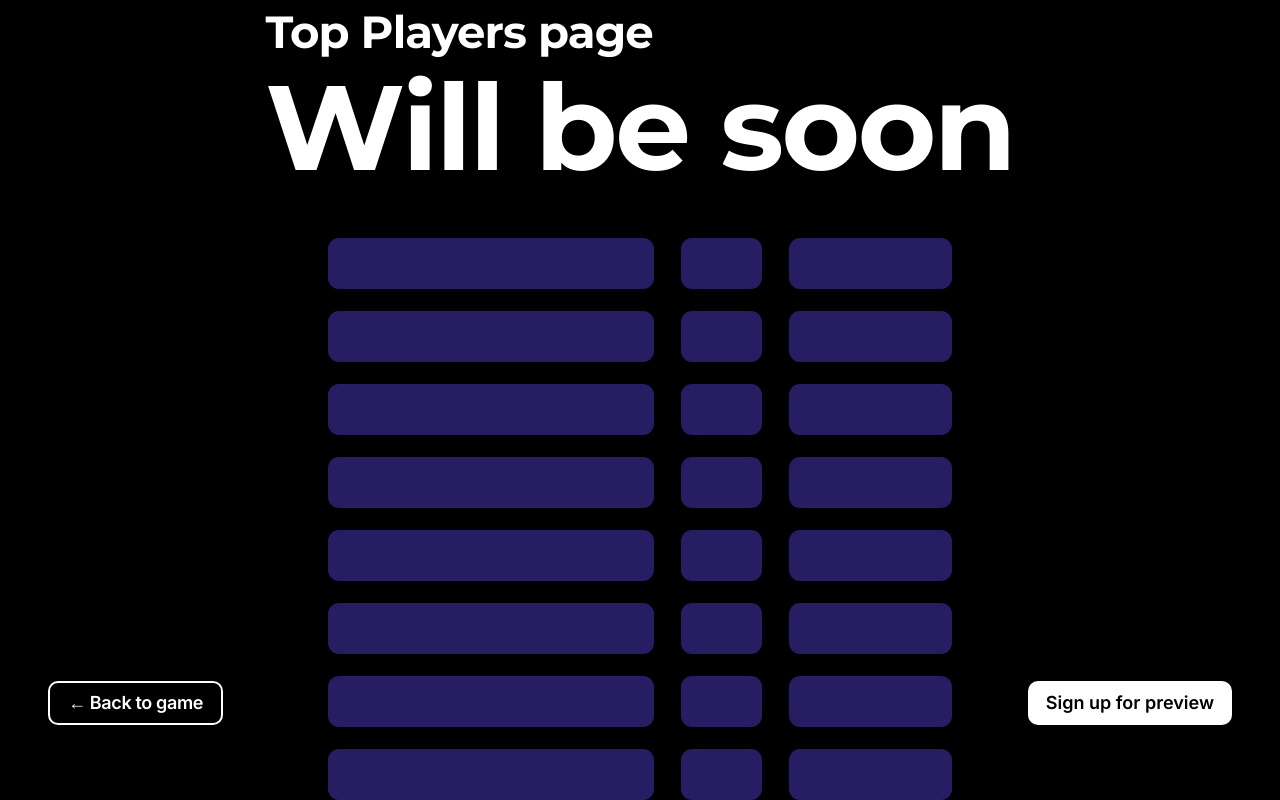
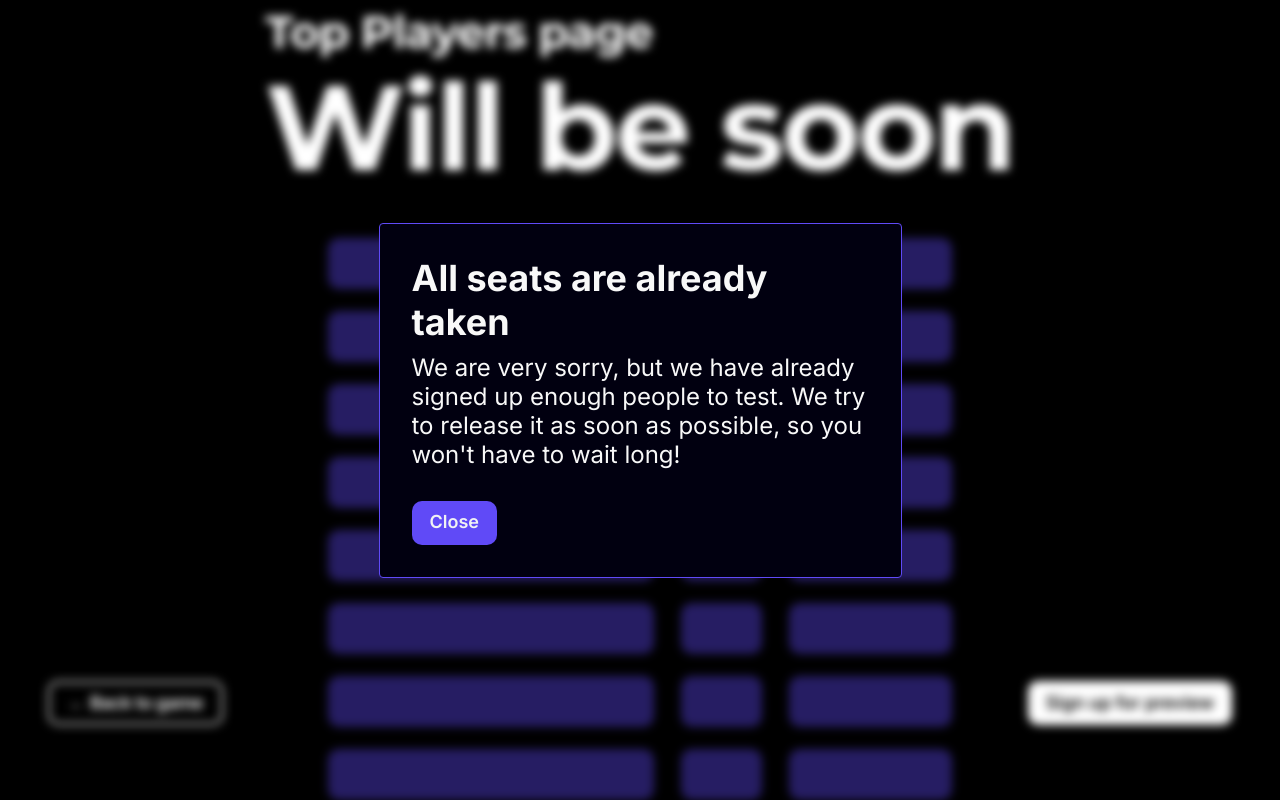
Before and after one commit to mbuslenko/pixold-web, a React (Create React App) app: page /score in a window 1280 px wide. Both pictures are taken after a click on the button "Sign up for preview". Built offline with nearby package versions, Linux system fonts and the light colour scheme.

Commit message:
top-page: add modal, component TopPlayer

```diff
--- a/src/pages/topPage/TopPage.scss
+++ b/src/pages/topPage/TopPage.scss
@@ -6,6 +6,10 @@
   height: 100vh;
 
   position: relative;
+}
+
+.top-wrap.is-blurred {
+  filter: blur(5px);
 }
 
 .top-content {
@@ -88,12 +92,34 @@
   letter-spacing: -0.02em;
   color: #ffffff;
   border: 2px solid #ffffff;
-  flex-shrink: 0;
+  /*  flex-shrink: 0; */
 }
 
 .top-show {
   background: #ffffff;
-  flex-shrink: 0;
+  /* flex-shrink: 0; */
+}
+
+.top-modal-wrapper {
+  position: fixed;
+  top: 0;
+  left: 0;
+  width: 100%;
+  height: 100%;
+  display: flex;
+  justify-content: center;
+  align-items: center;
+}
+
+.top-modal-size {
+  width: 523px;
+  max-height: 80%;
+  padding: 32px;
+}
+
+.top-btn-close {
+  background: $purple;
+  color: $font-grey;
 }
 
 @media screen and (max-width: $screen-max-width-mobile) {
@@ -134,6 +160,10 @@
     top: 3.75%;
   }
 
+  .top-modal-size {
+    width: 335px;
+  }
+
   /*   .top-show-wrap {
     right: 3.75%;
   } */
--- a/src/pages/topPage/TopPage.tsx
+++ b/src/pages/topPage/TopPage.tsx
@@ -1,56 +1,79 @@
+import { useState } from 'react';
+import { Link } from 'react-router-dom';
+
+import { blockScrolling, unblockScrolling } from '../../shared/ts/helperFunctions';
+
 import { Button } from '../../components/ui-kit/button/Button';
+import { Modal } from '../../components/ui-kit/modal/Modal';
 
 import './TopPage.scss';
+import { TopPlayer } from './TopPlayer';
 
-/* interface ICellContent {
-  content: string | number;
-}
-
-export const Cell: React.FC<ICellContent> = ({ content }) => {
-  return <div>{content}</div>;
-}; */
+const arrTopPlayers = [
+  { username: '', place: '', score: '' },
+  { username: '', place: '', score: '' },
+  { username: '', place: '', score: '' },
+  { username: '', place: '', score: '' },
+  { username: '', place: '', score: '' },
+  { username: '', place: '', score: '' },
+  { username: '', place: '', score: '' },
+  { username: '', place: '', score: '' },
+];
 
 export const TopPage: React.FC = () => {
+  const [isVisibleModalPreview, setIsVisibleModalPreview] = useState<boolean>(false);
+
+  const showModalPreview = (): void => {
+    blockScrolling();
+    setIsVisibleModalPreview(true);
+  };
+
+  const hideModalPreview = (): void => {
+    setIsVisibleModalPreview(false);
+    unblockScrolling();
+  };
+
+  const modalHeading = 'All seats are already taken';
+
+  const modalText =
+    "We are very sorry, but we have already signed up enough people to test. We try to release it as soon as possible, so you won't have to wait long!";
+
   return (
-    <div className="top-wrap">
+    <>
+      <div className={`top-wrap ${isVisibleModalPreview && 'is-blurred'}`}>
         <div className="top-content">
           <div className="top-back-wrap">
+            <Link to="/game">
               <Button text="← Back to game" priority="secondary" className="top-back" />
+            </Link>
           </div>
           <div className="top-info">
             <h1 className="top-title">Top Players page</h1>
             <div className="top-desc">Will be soon</div>
             <div className="top-table">
-            <div className="top-cell cell-1"></div>
-            <div className="top-cell cell-1"></div>
-            <div className="top-cell cell-1"></div>
-            <div className="top-cell cell-1"></div>
-            <div className="top-cell cell-1"></div>
-            <div className="top-cell cell-1"></div>
-            <div className="top-cell cell-1"></div>
-            <div className="top-cell cell-1"></div>
-            <div className="top-cell cell-2"></div>
-            <div className="top-cell cell-2"></div>
-            <div className="top-cell cell-2"></div>
-            <div className="top-cell cell-2"></div>
-            <div className="top-cell cell-2"></div>
-            <div className="top-cell cell-2"></div>
-            <div className="top-cell cell-2"></div>
-            <div className="top-cell cell-2"></div>
-            <div className="top-cell cell-3"></div>
-            <div className="top-cell cell-3"></div>
-            <div className="top-cell cell-3"></div>
-            <div className="top-cell cell-3"></div>
-            <div className="top-cell cell-3"></div>
-            <div className="top-cell cell-3"></div>
-            <div className="top-cell cell-3"></div>
-            <div className="top-cell cell-3"></div>
+              {arrTopPlayers.map((_, index) => {
+                return (
+                  <TopPlayer
+                    username={arrTopPlayers[index].username}
+                    place={arrTopPlayers[index].place}
+                    score={arrTopPlayers[index].score}
+                  />
+                );
+              })}
             </div>
           </div>
           <div className="top-show-wrap">
-          <Button text="Sign up for preview" priority="primary" className="top-show" />
+            <Button text="Sign up for preview" priority="primary" className="top-show" onClick={showModalPreview} />
           </div>
         </div>
       </div>
+      {isVisibleModalPreview && (
+        <div className="top-modal-wrapper">
+          <Modal heading={modalHeading} text={modalText} sizeClassName="top-modal-size">
+            <Button text="Close" priority="primary" className="top-btn-close" onClick={hideModalPreview} />
+          </Modal>
+        </div>
+      )}
+    </>
   );
 };
--- /dev/null
+++ b/src/pages/topPage/TopPlayer.tsx
@@ -0,0 +1,11 @@
+import { ITopPlayerProps } from './interfaces';
+
+export const TopPlayer: React.FC<ITopPlayerProps> = ({ username, place, score }) => {
+  return (
+    <>
+      <div className="top-cell">{username}</div>
+      <div className="top-cell cell-2">{place}</div>
+      <div className="top-cell">{score}</div>
+    </>
+  );
+};
--- /dev/null
+++ b/src/pages/topPage/interfaces.ts
@@ -0,0 +1,5 @@
+export interface ITopPlayerProps {
+  username: string;
+  place: string | number;
+  score: string | number;
+}
```
Lines whose indentation alone changed are shown as unchanged.
